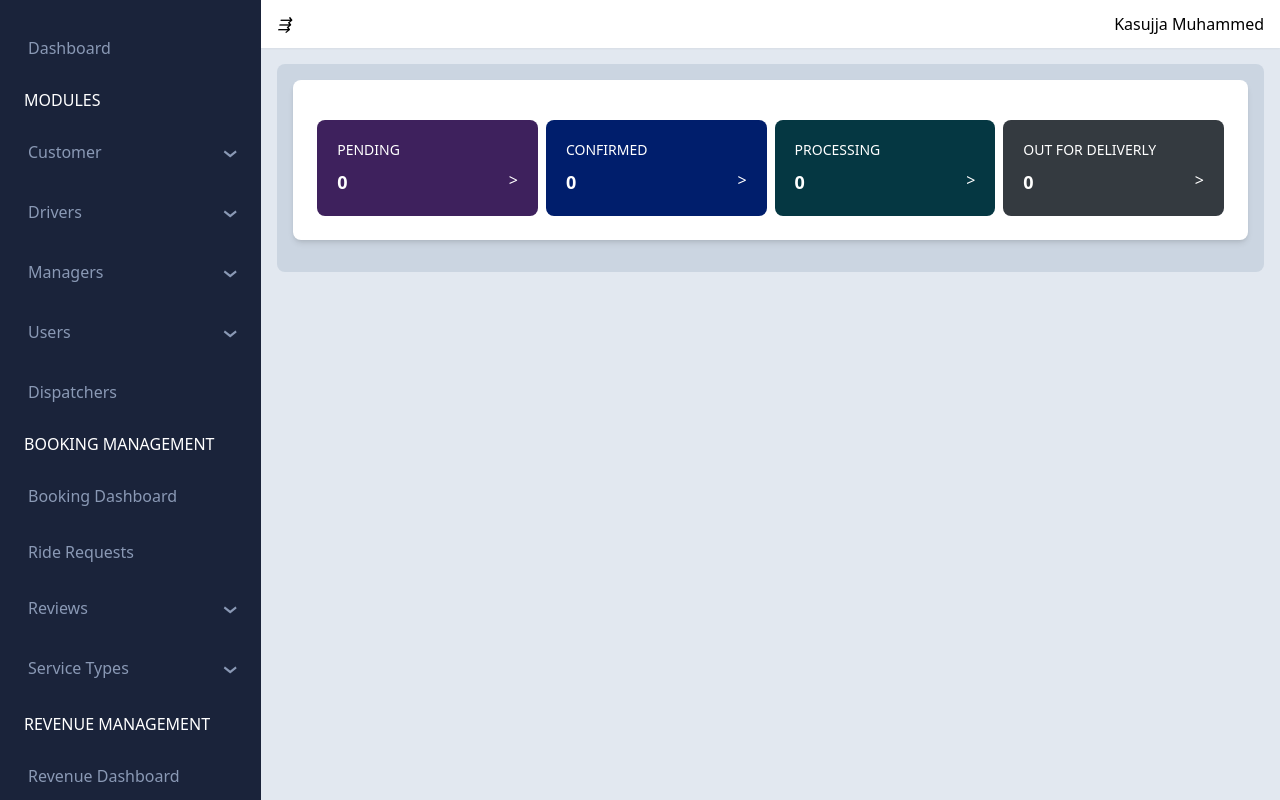
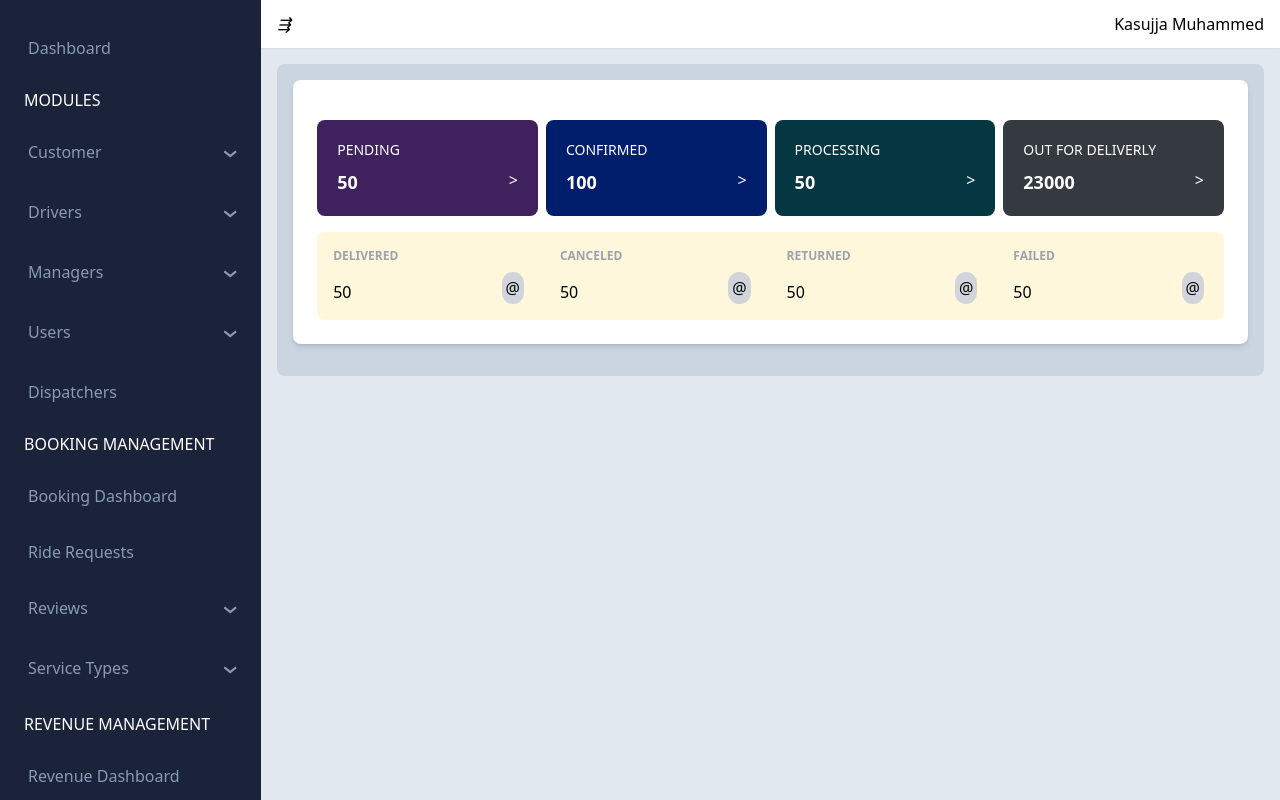
Before and after one commit to MuhammedKasujja/ecommerce-frontend, a React (Vite) app: page /dashboard in a window 1280 px wide. Built offline with nearby package versions, Linux system fonts and the light colour scheme.

Commit message:
feat: dashboard cards

```diff
--- a/src/pages/dashboard/Dashboard.tsx
+++ b/src/pages/dashboard/Dashboard.tsx
@@ -1,17 +1,23 @@
 import { Card } from "src/components";
 import StatusCard from "./components/StatusCard";
+import StatusTab from "./components/StatusTab";
 
 const Dashboard: React.FC = () => {
   return (
     <>
       <Card>
-        <div className="w-full">
-          <div className="flex gap-2">
-            <StatusCard label="PENDING" color="#3E215D" />
-            <StatusCard label="CONFIRMED" color="#001E6C" />
-            <StatusCard label="PROCESSING" color="#053742" />
-            <StatusCard label="OUT FOR DELIVERLY" color="#343A40" />
+        <div className="w-full flex flex-col gap-4">
+          <div className="grid gap-2 grid-cols-1 md:grid-cols-2 lg:grid-cols-4">
+            <StatusCard label="PENDING" color="#3E215D" value="50" />
+            <StatusCard label="CONFIRMED" color="#001E6C" value="100" />
+            <StatusCard label="PROCESSING" color="#053742" value="50" />
+            <StatusCard
+              label="OUT FOR DELIVERLY"
+              color="#343A40"
+              value="23000"
+            />
           </div>
+          <StatusTab/>
         </div>
       </Card>
     </>
--- a/src/pages/dashboard/components/StatusCard.tsx
+++ b/src/pages/dashboard/components/StatusCard.tsx
@@ -12,7 +12,7 @@ const StatusCard: React.FC<StatusCardprops> = ({
   icon,
 }) => {
   return (
-    <div style={{ backgroundColor: color }} className="text-white rounded-lg w-full p-5">
+    <div style={{ backgroundColor: color }} className="text-white rounded-lg p-5">
       <p className="text-sm font-medium">{label}</p>
       <div className="flex justify-between pt-2">
         <p className="font-bold text-lg">{value}</p>
--- /dev/null
+++ b/src/pages/dashboard/components/StatusTab.tsx
@@ -0,0 +1,32 @@
+type StatusCardprops = {
+  label: string;
+  value: string | number;
+  icon?: string;
+};
+
+const StatusCard = ({ label, value, icon }: StatusCardprops) => {
+  return (
+    <div className="p-4 relative">
+      <div className="text-gray-400 mb-4 uppercase text-xs font-semibold">
+        {label}
+      </div>
+      <div className="flex justify-between">
+        <div>{value}</div>
+      </div>
+      <div className="absolute top-10 right-5 p-1 bg-gray-300 rounded-full">{icon ?? "@"}</div>
+    </div>
+  );
+};
+
+const StatusTab: React.FC = () => {
+  return (
+    <div className="w-full bg-[#FEF7DC] rounded-lg outline-none grid md:grid-cols-2 lg:grid-cols-4">
+      <StatusCard label="DELIVERED" value={50} />
+      <StatusCard label="Canceled" value={50} />
+      <StatusCard label="Returned" value={50} />
+      <StatusCard label="Failed" value={50} />
+    </div>
+  );
+};
+
+export default StatusTab;
```
